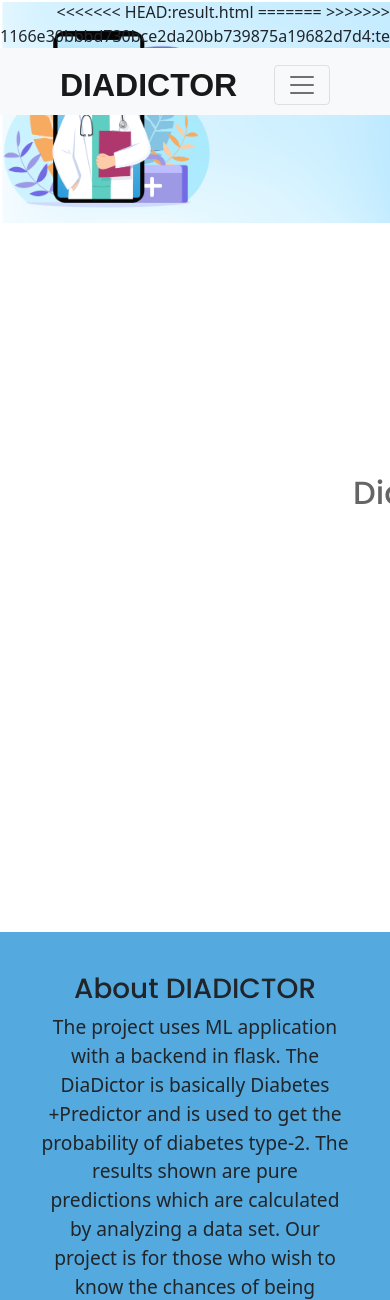
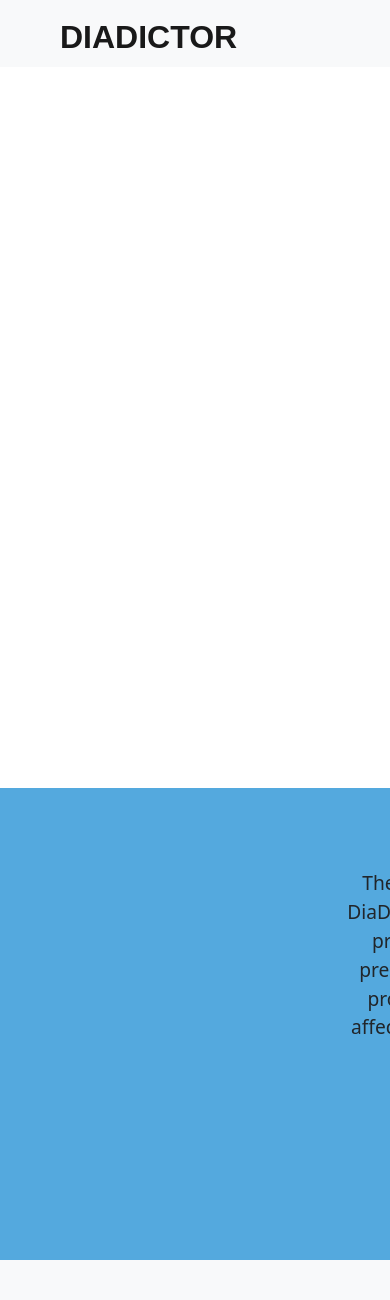
Before and after one commit to Omisha0016/Diabetes-predictor, a Python web app: template templates/result.html in a window 390 px wide; the page is wider, and only the part inside the window is pictured. Shown: the top 1300 px of that part. After the commit the page ends 1260 px from the top of that part, so only its background shows below. Run offline with Jinja, Linux system fonts and the light colour scheme; the template is opened without the code that fills it, so the values that code supplies are empty; some web fonts are replaced.

Commit message:
mobile view changes made

```diff
--- a/static/footer.css
+++ b/static/footer.css
@@ -30,3 +30,11 @@
 .social a {
 	margin: 0 5px;
 }
+
+@media screen and (max-width: 480px){
+    body{
+        position: absolute;
+        left: 0;
+        margin-left: 0px;
+    }
+}
--- a/static/result.css
+++ b/static/result.css
@@ -88,3 +88,11 @@
     background-color:#54a9de9a;
     color:white;
 }
+
+@media screen and (max-width: 480px){
+    body{
+        position: absolute;
+        left: 0;
+        margin-left: 0px;
+    }
+}
--- a/templates/result.html
+++ b/templates/result.html
@@ -8,15 +8,10 @@
     <!-- Js and CSS -->
     <link rel="stylesheet" href="https://unpkg.com/aos@next/dist/aos.css" />
     <link href="https://cdn.jsdelivr.net/npm/bootstrap@5.0.1/dist/css/bootstrap.min.css" rel="stylesheet" integrity="sha384-+0n0xVW2eSR5OomGNYDnhzAbDsOXxcvSN1TPprVMTNDbiYZCxYbOOl7+AMvyTG2x" crossorigin="anonymous">
-<<<<<<< HEAD:result.html
-    <link rel="stylesheet" href="result.css">
-    <link rel="stylesheet" href="footer.css">
-=======
     <link rel="stylesheet" href="/static/result.css">
     <link rel="stylesheet" href="/static/footer.css">
     <link rel="stylesheet" href="{{ url_for('static', filename='result.css') }}">
     <link rel="stylesheet" href="{{ url_for('static', filename='footer.css') }}">
->>>>>>> 1166e30bbbd730bce2da20bb739875a19682d7d4:templates/result.html
     <script src="https://cdnjs.cloudflare.com/ajax/libs/jquery/3.6.0/jquery.min.js"></script>
     <title>Result</title>
   </head>
@@ -26,7 +21,7 @@
 
     <nav class="navbar navbar-expand-lg navbar-light bg-light sticky-top">
       <div class="container-fluid">
-        <a class="navbar-brand" href="#">DIADICTOR</a>
+        <a class="navbar-brand" href="index.html">DIADICTOR</a>
         <button class="navbar-toggler" type="button" data-bs-toggle="collapse" data-bs-target="#navbarNavDropdown" aria-controls="navbarNavDropdown" aria-expanded="false" aria-label="Toggle navigation">
           <span class="navbar-toggler-icon"></span>
         </button>
@@ -43,7 +38,7 @@
     </nav>
 
     <!-- result  -->
-    <div class="container2">
+    <div class="container2" data-aos="zoom-out">
         <div class="row align-items-start">
           <br>
           <br>
```
Also changed, not shown: static/form.css (+8 -0 lines), static/main.css (+8 -0 lines), templates/index.html (+5 -4 lines), media/github.png (added).
